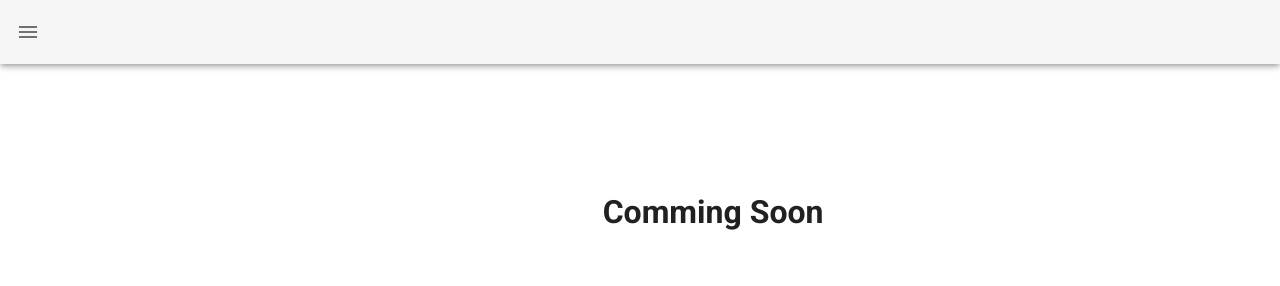
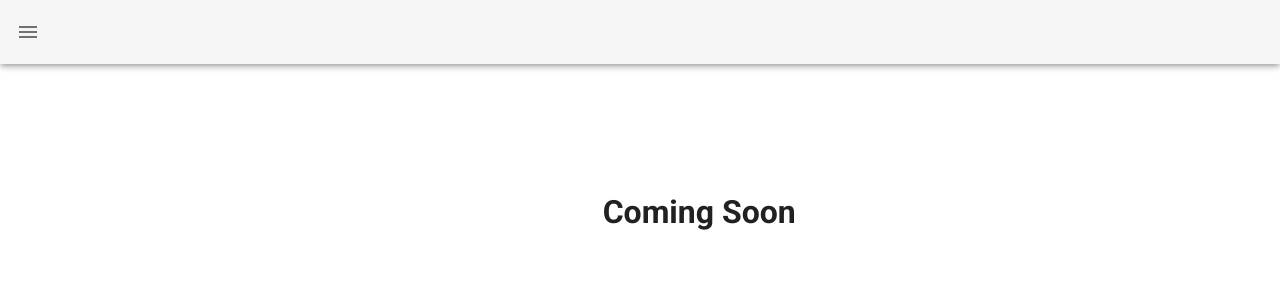
Before and after one commit to RoyNahas/raghidchkeiban, a Nuxt app: page / in a window 1280 px wide. Shown: the top 286 px of the page. Built offline with nearby package versions, Linux system fonts and the light colour scheme.

Commit message:
Update index.vue

```diff
--- a/pages/index.vue
+++ b/pages/index.vue
@@ -2,10 +2,10 @@
   <div>
     <v-row justify="center" align="center">
       <v-col sm="3" offset-sm="5" xs="6">
-        <h1 style="center">Comming Soon</h1>
+        <h1 style="center">Coming Soon</h1>
       </v-col>
       <v-col sm="3" xs="6">
-        <v-img src="/tooth-build.jpg" max-height="500" max-width="500" />
+        <v-img src="/tooth-build.jpg" max-height="300" max-width="300" />
       </v-col>
     </v-row>
     <v-row justify="center" align="center">
```
